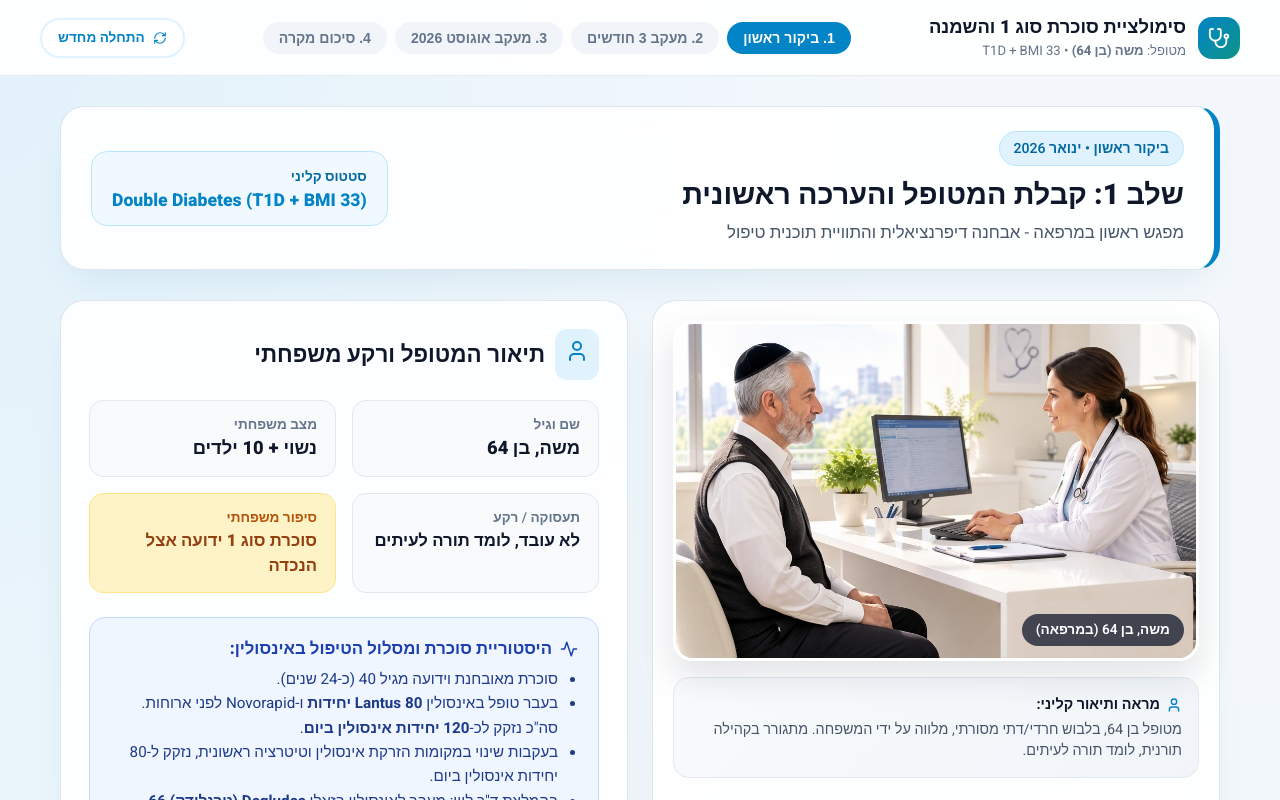
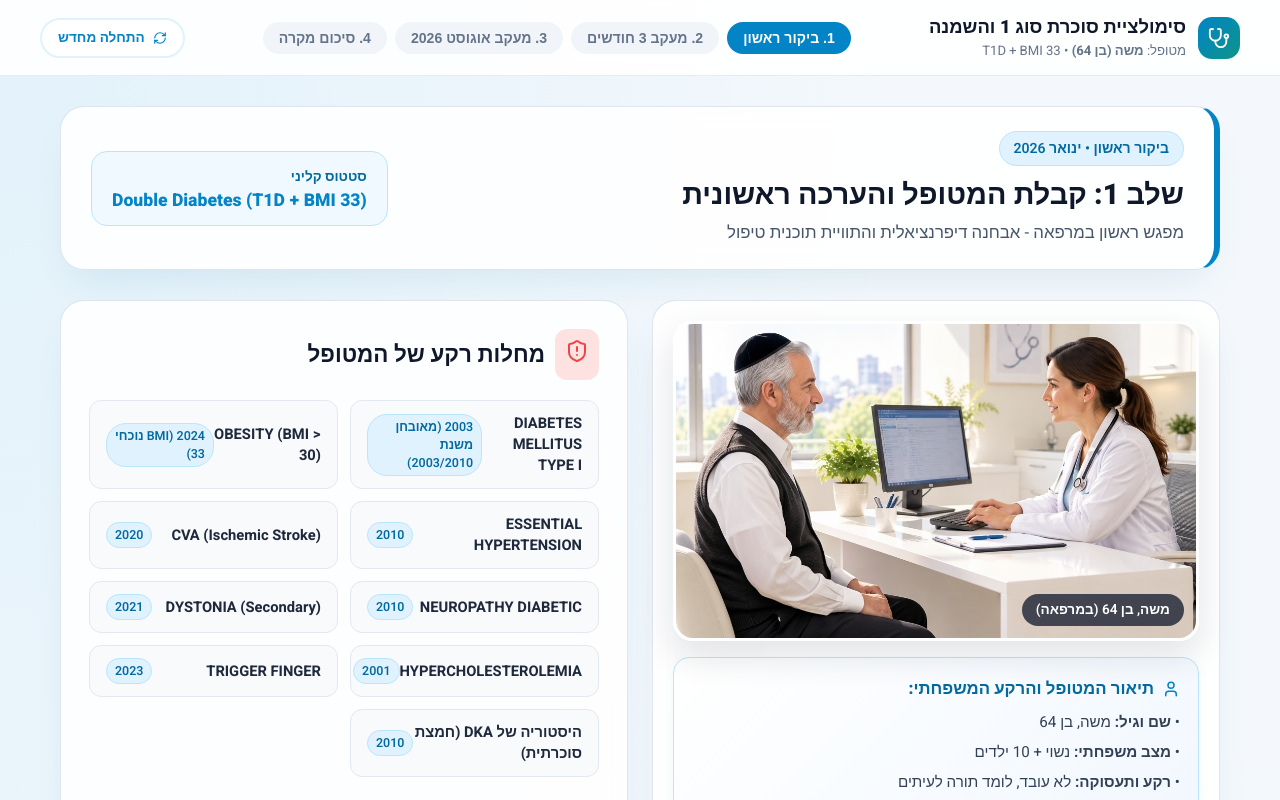
Before and after one commit to tifereteliav/glp1thpe1, a React (Vite) app: page / in a window 1280 px wide. Both pictures are taken after a click on the button "התחל סימולציה (כניסה למרפאה)". Shown: the top 800 px of the page. Built offline with nearby package versions, Linux system fonts and the light colour scheme.

Commit message:
Update Stage 1 layout: relocate Patient Description under portrait and render Background Illnesses in main card

```diff
--- a/src/components/Stage1Admission.jsx
+++ b/src/components/Stage1Admission.jsx
@@ -1,5 +1,5 @@
 import React, { useState } from 'react';
-import { User, Activity, FileText, Heart, ShieldAlert, Award, ChevronDown, ChevronUp, Image as ImageIcon } from 'lucide-react';
+import { User, Activity, FileText, ShieldAlert, Award, ChevronDown, ChevronUp, Image as ImageIcon, HeartPulse } from 'lucide-react';
 import QuizComponent from './QuizComponent';
 
 export default function Stage1Admission({ data, patient, onNext }) {
@@ -29,75 +29,80 @@ export default function Stage1Admission({ data, patient, onNext }) {
         </div>
       </div>
 
-      {/* Main Profile Grid: Patient Image + Personal & Demographic Info */}
+      {/* Main Profile Grid: Patient Image + Demographic/Family under image & Medical Background Conditions on right */}
       <div style={{ display: 'grid', gridTemplateColumns: 'repeat(auto-fit, minmax(320px, 1fr))', gap: '24px' }}>
 
-        {/* Patient Portrait Card */}
+        {/* Left: Patient Portrait & Description + Family History */}
         <div className="glass-card" style={{ padding: '20px', display: 'flex', flexDirection: 'column', gap: '16px' }}>
-          <div className="patient-image-container" style={{ height: '340px' }}>
+          <div className="patient-image-container" style={{ height: '320px' }}>
             <img src={patient.image} alt="משה - מטופל במרפאה" />
             <div className="patient-image-badge">
               משה, בן 64 (במרפאה)
             </div>
           </div>
 
+          {/* Patient Description & Family Background Box */}
           <div style={{
-            background: 'linear-gradient(135deg, #f8fafc 0%, #f1f5f9 100%)',
-            padding: '16px',
+            background: 'linear-gradient(135deg, #ffffff 0%, #f0f7ff 100%)',
+            padding: '18px',
             borderRadius: '16px',
-            border: '1px solid #e2e8f0',
-            fontSize: '0.9rem',
-            color: '#475569'
+            border: '1.5px solid #bae6fd',
+            boxShadow: '0 4px 12px rgba(2, 132, 199, 0.05)'
           }}>
-            <div style={{ fontWeight: 700, color: '#0f172a', marginBottom: '4px', display: 'flex', alignItems: 'center', gap: '6px' }}>
-              <User size={16} color="#0284c7" />
-              מראה ותיאור קליני:
+            <div style={{ fontWeight: 800, color: '#0369a1', fontSize: '1.05rem', marginBottom: '10px', display: 'flex', alignItems: 'center', gap: '8px' }}>
+              <User size={18} color="#0284c7" />
+              תיאור המטופל והרקע המשפחתי:
             </div>
-            מטופל בן 64, בלבוש חרדי/דתי מסורתי, מלווה על ידי המשפחה. מתגורר בקהילה תורנית, לומד תורה לעיתים.
+
+            <div style={{ display: 'flex', flexDirection: 'column', gap: '8px', fontSize: '0.95rem', color: '#334155' }}>
+              <div>• <strong>שם וגיל:</strong> {patient.name}, בן {patient.age}</div>
+              <div>• <strong>מצב משפחתי:</strong> {patient.maritalStatus}</div>
+              <div>• <strong>רקע ותעסוקה:</strong> {patient.occupation}</div>
+              <div>• <strong>היסטוריית סוכרת:</strong> סוכרת ידועה מגיל 40 (כ-24 שנים)</div>
+              <div style={{ background: '#fef3c7', padding: '8px 12px', borderRadius: '10px', color: '#92400e', fontWeight: 700, marginTop: '4px' }}>
+                • <strong>סיפור משפחתי:</strong> {patient.familyHistory}
+              </div>
+            </div>
           </div>
         </div>
 
-        {/* Structured Patient Demographic & History Details */}
+        {/* Right: Background Diseases & Insulin History Card */}
         <div className="glass-card" style={{ padding: '28px', display: 'flex', flexDirection: 'column', justifyContent: 'space-between' }}>
           <div>
             <div style={{ display: 'flex', alignItems: 'center', gap: '10px', marginBottom: '20px' }}>
-              <div style={{ background: '#e0f2fe', padding: '10px', borderRadius: '12px', color: '#0284c7' }}>
-                <User size={24} />
+              <div style={{ background: '#fee2e2', padding: '10px', borderRadius: '12px', color: '#ef4444' }}>
+                <ShieldAlert size={24} />
               </div>
               <h3 style={{ fontSize: '1.4rem', fontWeight: 800, color: '#0f172a' }}>
-                תיאור המטופל ורקע משפחתי
+                מחלות רקע של המטופל
               </h3>
             </div>
 
-            <div style={{ display: 'grid', gridTemplateColumns: 'repeat(auto-fit, minmax(200px, 1fr))', gap: '16px', marginBottom: '24px' }}>
-              <div style={{ background: '#f8fafc', padding: '14px 18px', borderRadius: '14px', border: '1px solid #e2e8f0' }}>
-                <div style={{ fontSize: '0.85rem', color: '#64748b', fontWeight: 600 }}>שם וגיל</div>
-                <div style={{ fontSize: '1.15rem', fontWeight: 800, color: '#0f172a' }}>{patient.name}, בן {patient.age}</div>
-              </div>
-
-              <div style={{ background: '#f8fafc', padding: '14px 18px', borderRadius: '14px', border: '1px solid #e2e8f0' }}>
-                <div style={{ fontSize: '0.85rem', color: '#64748b', fontWeight: 600 }}>מצב משפחתי</div>
-                <div style={{ fontSize: '1.15rem', fontWeight: 800, color: '#0f172a' }}>{patient.maritalStatus}</div>
-              </div>
-
-              <div style={{ background: '#f8fafc', padding: '14px 18px', borderRadius: '14px', border: '1px solid #e2e8f0' }}>
-                <div style={{ fontSize: '0.85rem', color: '#64748b', fontWeight: 600 }}>תעסוקה / רקע</div>
-                <div style={{ fontSize: '1.05rem', fontWeight: 700, color: '#0f172a' }}>{patient.occupation}</div>
-              </div>
-
-              <div style={{ background: '#fef3c7', padding: '14px 18px', borderRadius: '14px', border: '1px solid #fde68a' }}>
-                <div style={{ fontSize: '0.85rem', color: '#b45309', fontWeight: 600 }}>סיפור משפחתי</div>
-                <div style={{ fontSize: '1.05rem', fontWeight: 800, color: '#92400e' }}>{patient.familyHistory}</div>
-              </div>
+            {/* Grid of Background Medical Conditions */}
+            <div style={{ display: 'grid', gridTemplateColumns: 'repeat(auto-fit, minmax(200px, 1fr))', gap: '12px', marginBottom: '24px' }}>
+              {patient.medicalHistory.map((item, idx) => (
+                <div key={idx} style={{
+                  background: '#f8fafc',
+                  padding: '12px 16px',
+                  borderRadius: '12px',
+                  border: '1px solid #e2e8f0',
+                  display: 'flex',
+                  alignItems: 'center',
+                  justifyContent: 'space-between'
+                }}>
+                  <span style={{ fontWeight: 700, color: '#1e293b', fontSize: '0.92rem' }}>{item.name}</span>
+                  <span className="badge badge-blue" style={{ fontSize: '0.78rem', padding: '3px 8px' }}>{item.year}</span>
+                </div>
+              ))}
             </div>
 
+            {/* Insulin & Treatment Path Box */}
             <div style={{ background: '#eff6ff', padding: '18px 20px', borderRadius: '16px', border: '1px solid #bfdbfe', marginBottom: '20px' }}>
               <div style={{ fontWeight: 800, color: '#1e40af', fontSize: '1.05rem', marginBottom: '6px', display: 'flex', alignItems: 'center', gap: '8px' }}>
                 <Activity size={18} />
-                היסטוריית סוכרת ומסלול הטיפול באינסולין:
+                מסלול הטיפול באינסולין והמלצות הביקור:
               </div>
               <ul style={{ paddingRight: '20px', color: '#1e3a8a', lineHeight: 1.6, fontSize: '0.95rem' }}>
-                <li>סוכרת מאובחנת וידועה מגיל 40 (כ-24 שנים).</li>
                 <li>בעבר טופל באינסולין <strong>Lantus 80 יחידות</strong> ו-Novorapid לפני ארוחות. סה"כ נזקק לכ-<strong>120 יחידות אינסולין ביום</strong>.</li>
                 <li>בעקבות שינוי במקומות הזרקת אינסולין וטיטרציה ראשונית, נזקק ל-80 יחידות אינסולין ביום.</li>
                 <li>בהמלצת ד"ר לוין: מעבר לאינסולין בזאלי <strong>Degludec (טרגלודק) 66 יחידות</strong> + התחלת זריקת <strong>Wegovy (Semaglutide)</strong> בטיטרציה.</li>
@@ -106,13 +111,13 @@ export default function Stage1Admission({ data, patient, onNext }) {
           </div>
 
           <div style={{ display: 'flex', gap: '12px', flexWrap: 'wrap' }}>
+            <button onClick={() => openDoc('/labs/מחלות רקע.jpeg')} className="btn-secondary" style={{ fontSize: '0.9rem' }}>
+              <ShieldAlert size={16} />
+              צפה בגיליון מחלות רקע מקורי
+            </button>
             <button onClick={() => openDoc('/labs/ביקור ראשון.jpeg')} className="btn-secondary" style={{ fontSize: '0.9rem' }}>
               <FileText size={16} />
               צפה במסמך ביקור ראשון מקורי
-            </button>
-            <button onClick={() => openDoc('/labs/מחלות רקע.jpeg')} className="btn-secondary" style={{ fontSize: '0.9rem' }}>
-              <ShieldAlert size={16} />
-              צפה בגיליון מחלות רקע
             </button>
           </div>
         </div>
```
